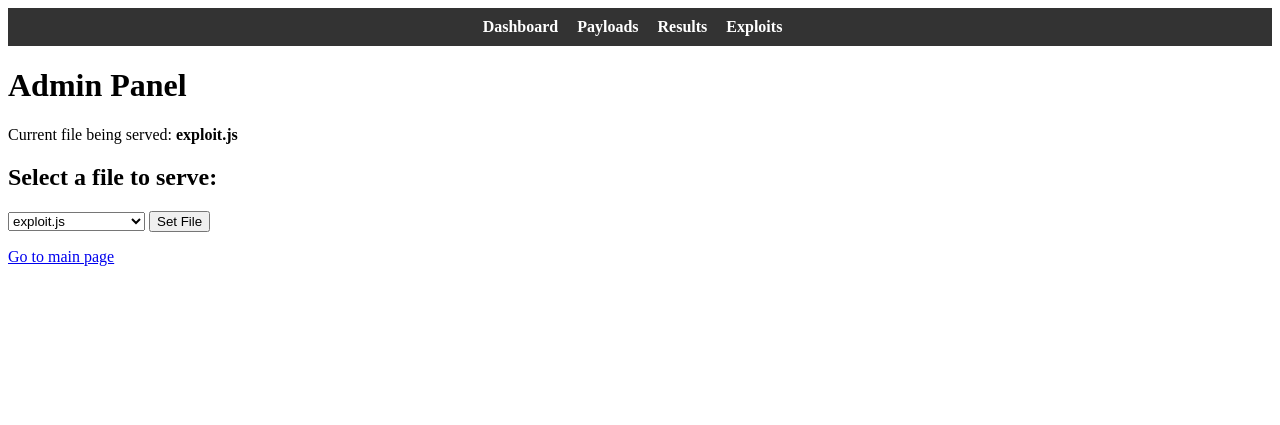
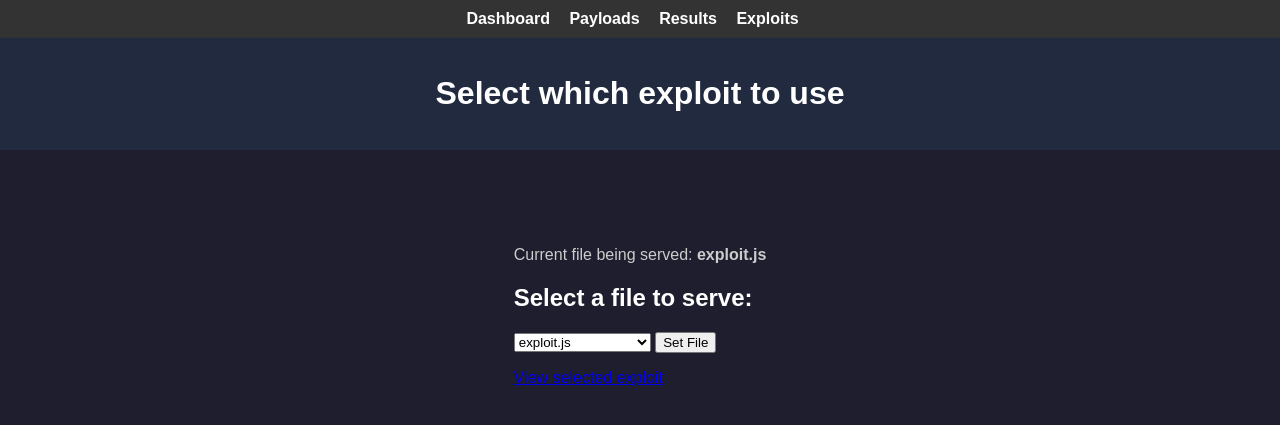
Before and after one commit to MatriXSS-Fontys/MatriXSS-proc, a Flask app: page /SelectExploit in a window 1280 px wide. Shown: the top 425 px of the page. Run offline with Flask 3, Linux system fonts and the light colour scheme.

Commit message:
ADD Styling
- RENAME payloads-view.css to main.css.

- CHANGE payloads-veiw from jinja to html

- APPLY main.css to all views

```diff
--- a/main.py
+++ b/main.py
@@ -86,7 +86,7 @@ def dashboard():
 
 @app.route('/payloads')
 def index():
-    content = render_template('payloads-view.jinja', payloads=payloads)
+    content = render_template('payloads-view.html', payloads=payloads)
     with open('templates/header.html', 'r') as file:
         header = file.read()
     return render_template_string(header + content)
--- a/templates/SelectExploit.html
+++ b/templates/SelectExploit.html
@@ -3,11 +3,17 @@
 <head>
     <meta charset="UTF-8">
     <meta name="viewport" content="width=device-width, initial-scale=1.0">
+    <link rel="stylesheet" type="text/css" href="{{ url_for('static', filename='css/main.css') }}">
     <title>Admin Panel</title>
 </head>
 <body>
-    <h1>Admin Panel</h1>
-    <p>Current file being served: <strong>{{ current_file }}</strong></p>
+    <header>
+        <h1>Select which exploit to use</h1>
+    </header>
+    <main>
+        <div class="container">
+            <div id="admin-panel-container">
+                <p class="info-text">Current file being served: <strong>{{ current_file }}</strong></p>
 
                 <h2>Select a file to serve:</h2>
                 <form method="POST" action="/SelectExploit">
@@ -19,6 +25,9 @@
                     <button type="submit">Set File</button>
                 </form>
 
-    <p><a href="/">Go to main page</a></p>
+                <p><a href="/">View selected exploit</a></p>
+            </div>
+        </div>
+    </main>
 </body>
 </html>
--- a/templates/dashboard-view.html
+++ b/templates/dashboard-view.html
@@ -4,7 +4,7 @@
     <meta charset="UTF-8">
     <meta name="viewport" content="width=device-width, initial-scale=1.0">
     <title>XSSHunter Dashboard</title>
-    <link rel="stylesheet" href="css/styles.css">
+    <link rel="stylesheet" type="text/css" href="{{ url_for('static', filename='css/main.css') }}">
 </head>
 <body>
 <header>
--- a/templates/results-view.html
+++ b/templates/results-view.html
@@ -4,7 +4,7 @@
   <meta charset="UTF-8">
   <meta name="viewport" content="width=device-width, initial-scale=1.0">
   <title>MatriXSS - Scan Results</title>
-  <link rel="stylesheet" type="text/css" href="{{ url_for('static', filename='css/results-view.css') }}">
+  <link rel="stylesheet" type="text/css" href="{{ url_for('static', filename='css/main.css') }}">
   <script src="{{ url_for('static', filename='js/html2canvas') }}" ></script>
 </head>
 <body>
```
Also changed, not shown: templates/payloads-view.html (renamed from templates/payloads-view.jinja, +7 -8 lines), static/css/main.css (renamed from static/css/results-view.css). Lines whose indentation alone changed are shown as unchanged.
